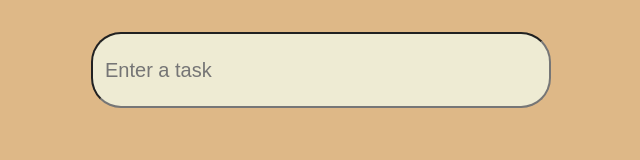
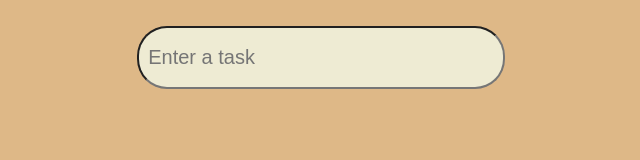
Before and after one commit to Kajal3015/To-Do-JS-, a plain HTML site: page index.html in a window 1280 px wide. Shown: the whole page, without its empty margins (319-959 px from the left). Drawn offline with Linux system fonts and the light colour scheme.

Commit message:
Update style.css

```diff
--- a/style.css
+++ b/style.css
@@ -12,10 +12,10 @@ body{
 }
 
 input{
-    height: 3rem;
-    width: 27rem;
-    margin: 2rem;
-    padding: 0.75rem;
+    height: 5vh;
+    width: 27vw;
+    margin: 2vw;
+    padding: 0.75vw;
     font-size: 1.25rem;
     outline: none;
     border-radius: 30px;
```
